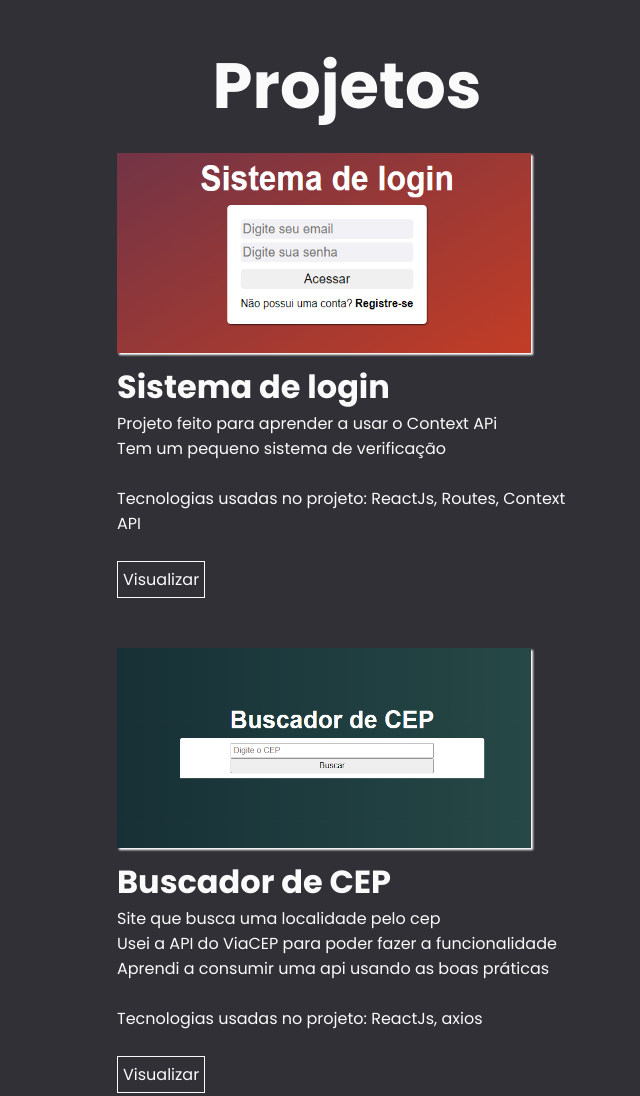
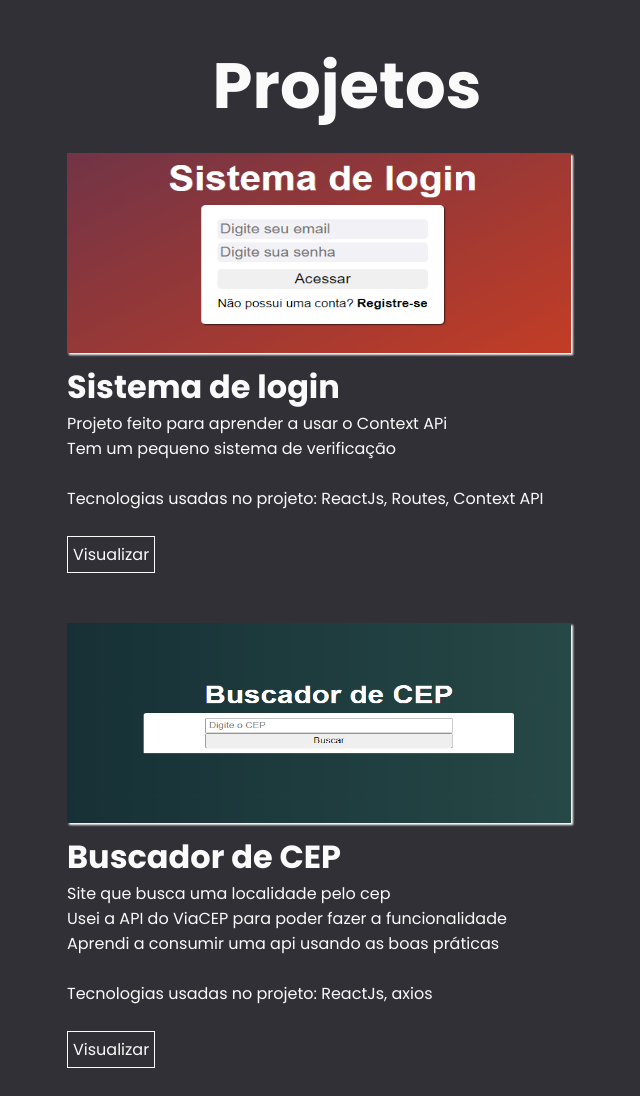
Before and after one commit to ErnestoNto/portifolio, a plain HTML site: page index.html in a window 1280 px wide. Shown: the part 1680-2776 px from the top of the page, without its empty margins (293-933 px from the left). Drawn offline with Linux system fonts and the light colour scheme.

Commit message:
concerto css

```diff
--- a/css/style.css
+++ b/css/style.css
@@ -169,7 +169,8 @@ body{
 
 .item{
     margin: auto;
-    width: 500px;
+    width: 100%;
+    max-width: 600px;
     margin-bottom: 10px;
     padding: 20px;
     display: flex;
@@ -181,7 +182,6 @@ body{
 
 .item img{
     width: 90%;
-    max-width: 500px;
     height: 200px;
     box-shadow: -12px 0 0 #44CFCB;
     box-shadow: 2px 2px 2px #fff;
```
